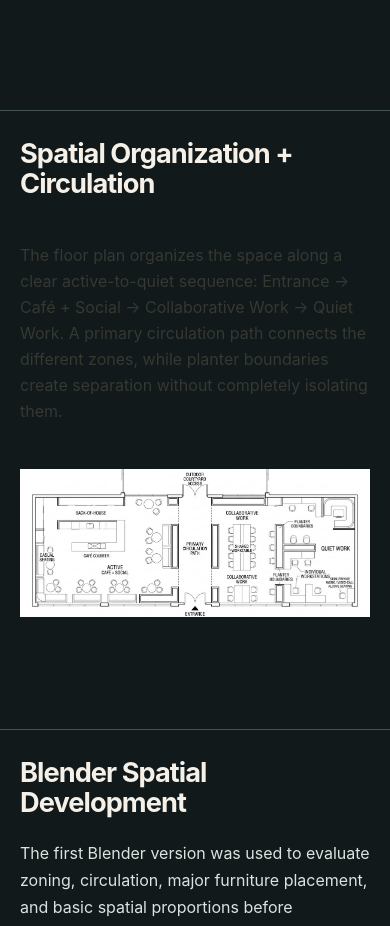
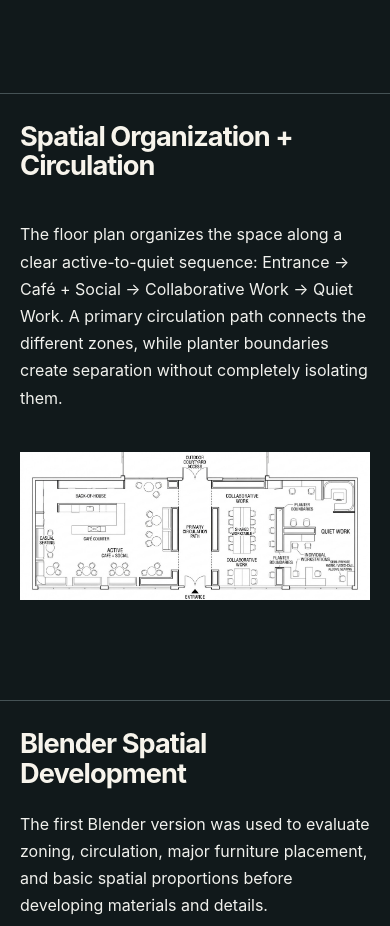
Before and after one commit to fsiribon/ai-design-portfolio, a plain HTML site: page future-work-cafe-2035.html in a window 390 px wide. Shown: the part 1074-2000 px from the top of the page. Drawn offline with Linux system fonts and the light colour scheme.

Commit message:
Finalize café contrast and navigation

```diff
--- a/future-work-cafe-2035.css
+++ b/future-work-cafe-2035.css
@@ -1,34 +1,71 @@
+.future-page {
+  --future-heading: #f7f4ec;
+  --future-body: #f1f1ed;
+  --future-secondary: rgba(255, 255, 255, 0.72);
+}
+
 .future-page .project-hero h1 {
   max-width: 11ch;
-  font-size: clamp(3.4rem, 7.3vw, 7.5rem);
+  color: var(--future-heading);
+  font-size: clamp(3.5rem, 7.3vw, 7.5rem);
   line-height: 0.92;
 }
 
 .future-page .project-introduction {
-  max-width: 62rem;
+  max-width: 58rem;
 }
 
-.wide-study {
-  margin-top: clamp(7rem, 14vw, 13rem);
+.future-page .case-section {
+  padding-top: clamp(1.75rem, 2.5vw, 2.5rem);
+}
+
+.future-page .case-section h2 {
+  margin: 0;
+  color: var(--future-heading);
+  font-family: Inter, "Helvetica Neue", Helvetica, Arial, sans-serif;
+  font-size: clamp(1.65rem, 2.35vw, 2.3rem);
+  font-weight: 700;
+  letter-spacing: -0.035em;
+  line-height: 1.1;
+}
+
+.future-page .project-introduction,
+.future-page .study-heading p,
+.future-page .section-copy p,
+.future-page .design-conclusion p {
+  color: var(--future-body);
+  font-family: Inter, "Helvetica Neue", Helvetica, Arial, sans-serif;
+  font-size: clamp(1rem, 1.2vw, 1.125rem);
+  font-weight: 400;
+  line-height: 1.75;
+}
+
+.future-page .project-nav a,
+.future-page .bottom-project-nav a,
+.future-page figcaption {
+  color: var(--future-secondary);
+}
+
+.wide-study,
+.blender-study,
+.future-page .design-conclusion {
+  margin-top: clamp(6.5rem, 10vw, 10rem);
 }
 
 .study-heading {
   display: grid;
-  grid-template-columns: minmax(13rem, 0.65fr) minmax(0, 1.35fr);
-  gap: clamp(3rem, 7vw, 8rem);
+  grid-template-columns: minmax(16rem, 0.7fr) minmax(0, 1.3fr);
+  gap: clamp(3rem, 6vw, 7rem);
   align-items: start;
 }
 
 .study-heading p {
-  max-width: 48rem;
-  color: #363832;
-  font-size: clamp(1rem, 1.35vw, 1.15rem);
-  line-height: 1.62;
+  max-width: 46rem;
 }
 
 .wide-artwork {
   width: 100%;
-  margin-top: clamp(3rem, 6vw, 6rem) !important;
+  margin-top: clamp(2.75rem, 4vw, 4.25rem) !important;
 }
 
 .wide-artwork img,
@@ -38,21 +75,24 @@
   height: auto;
 }
 
-.floor-plan-study {
-  margin-top: clamp(8rem, 16vw, 15rem);
-}
-
 .floor-plan-artwork {
-  margin-inline: calc(var(--page-gutter) * -0.15) !important;
-  width: calc(100% + var(--page-gutter) * 0.3);
+  width: 100%;
+  margin-inline: 0 !important;
 }
 
 .blender-study {
   display: grid;
-  grid-template-columns: minmax(0, 1fr) minmax(17rem, 0.72fr);
-  gap: clamp(3rem, 7vw, 8rem);
+  grid-template-columns: minmax(0, 1.15fr) minmax(20rem, 0.85fr);
+  gap: clamp(3rem, 6vw, 7rem);
   align-items: center;
-  margin-top: clamp(8rem, 16vw, 15rem);
+}
+
+.blender-study .section-copy {
+  max-width: 33rem;
+}
+
+.blender-study .section-copy p {
+  margin-top: clamp(1.35rem, 2vw, 2rem);
 }
 
 .blender-study--development .section-copy {
@@ -60,12 +100,12 @@
 }
 
 .blender-study--development .blender-artwork {
+  grid-row: 1;
   grid-column: 1;
-  grid-row: 1;
 }
 
 .blender-study--final {
-  grid-template-columns: minmax(17rem, 0.72fr) minmax(0, 1fr);
+  grid-template-columns: minmax(20rem, 0.85fr) minmax(0, 1.15fr);
 }
 
 .blender-study--final .section-copy {
@@ -78,11 +118,13 @@
 }
 
 .blender-artwork {
-  width: min(100%, 34rem);
+  width: 100%;
+  max-width: 43rem;
 }
 
-.future-page .design-conclusion {
-  margin-top: clamp(8rem, 16vw, 15rem);
+.future-page .design-conclusion p {
+  max-width: 52rem;
+  margin-top: clamp(1.5rem, 2.5vw, 2.25rem);
 }
 
 @media (max-width: 48rem) {
@@ -93,30 +135,28 @@
   }
 
   .wide-study,
-  .floor-plan-study,
-  .blender-study {
-    margin-top: 7rem;
+  .blender-study,
+  .future-page .design-conclusion {
+    margin-top: 6.25rem;
   }
 
   .study-heading,
   .blender-study,
   .blender-study--final {
-    grid-template-columns: 1fr;
-    gap: 2.75rem;
+    grid-template-columns: minmax(0, 1fr);
+    gap: 2.5rem;
   }
 
   .wide-artwork {
-    margin-top: 2.75rem !important;
-  }
-
-  .floor-plan-artwork {
-    width: 100%;
-    margin-inline: 0 !important;
+    margin-top: 2.5rem !important;
   }
 
   .blender-study .section-copy,
   .blender-study .blender-artwork {
+    width: 100%;
+    max-width: none;
     grid-column: 1;
+    justify-self: stretch;
   }
 
   .blender-study .section-copy {
@@ -125,15 +165,23 @@
 
   .blender-study .blender-artwork {
     grid-row: 2;
-    justify-self: start;
+  }
+}
+
+@media (max-width: 30rem) {
+  .future-page .project-hero h1 {
+    font-size: clamp(2.85rem, 14.2vw, 4.35rem);
   }
 
-  .blender-artwork {
-    width: 100%;
-    max-width: 29.25rem;
+  .future-page .case-section h2 {
+    font-size: 1.7rem;
   }
 
-  .future-page .design-conclusion {
-    margin-top: 7rem;
+  .future-page .project-introduction,
+  .future-page .study-heading p,
+  .future-page .section-copy p,
+  .future-page .design-conclusion p {
+    font-size: 1rem;
+    line-height: 1.7;
   }
 }
```
Also changed, not shown: index.html (+1 -1 lines).
